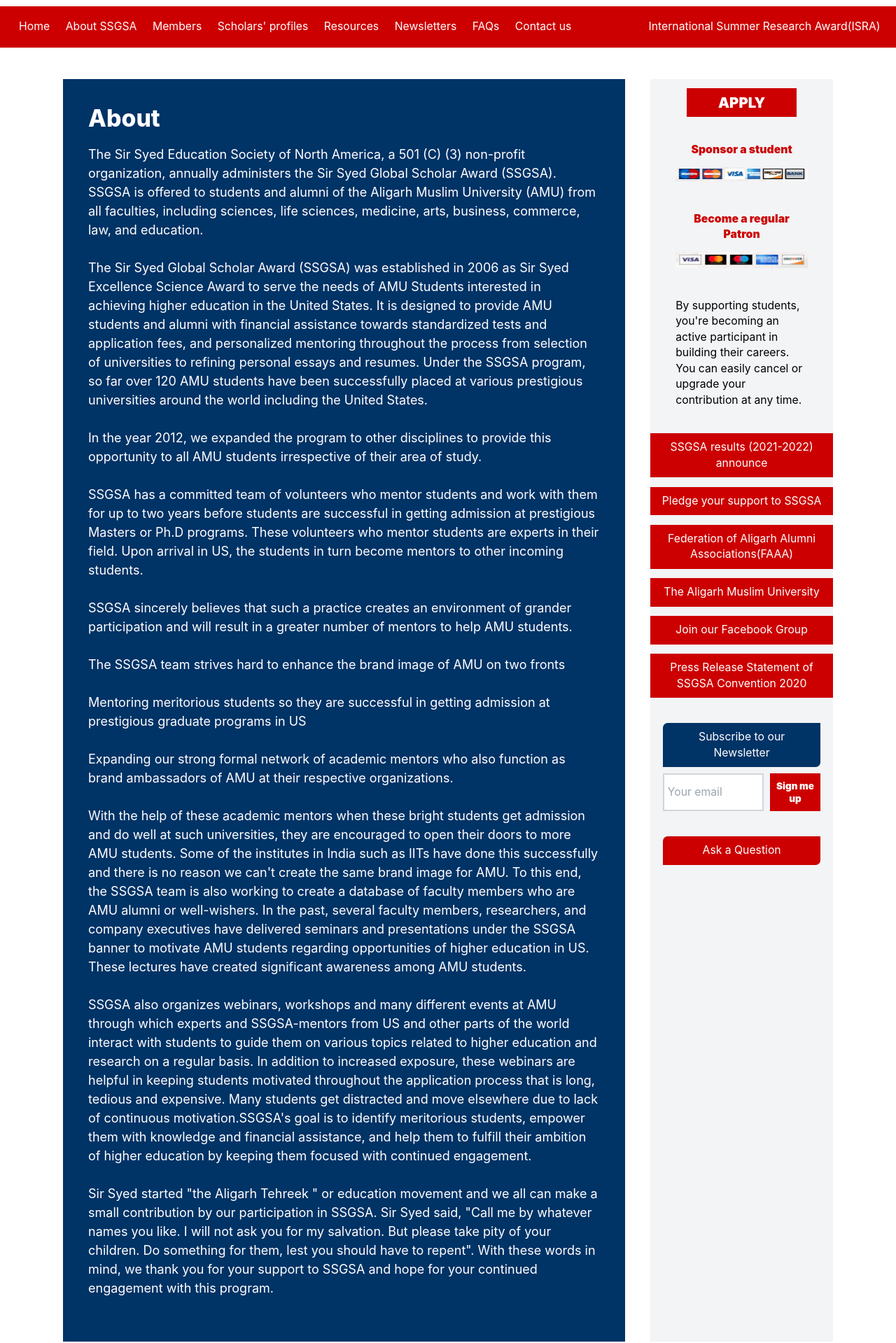
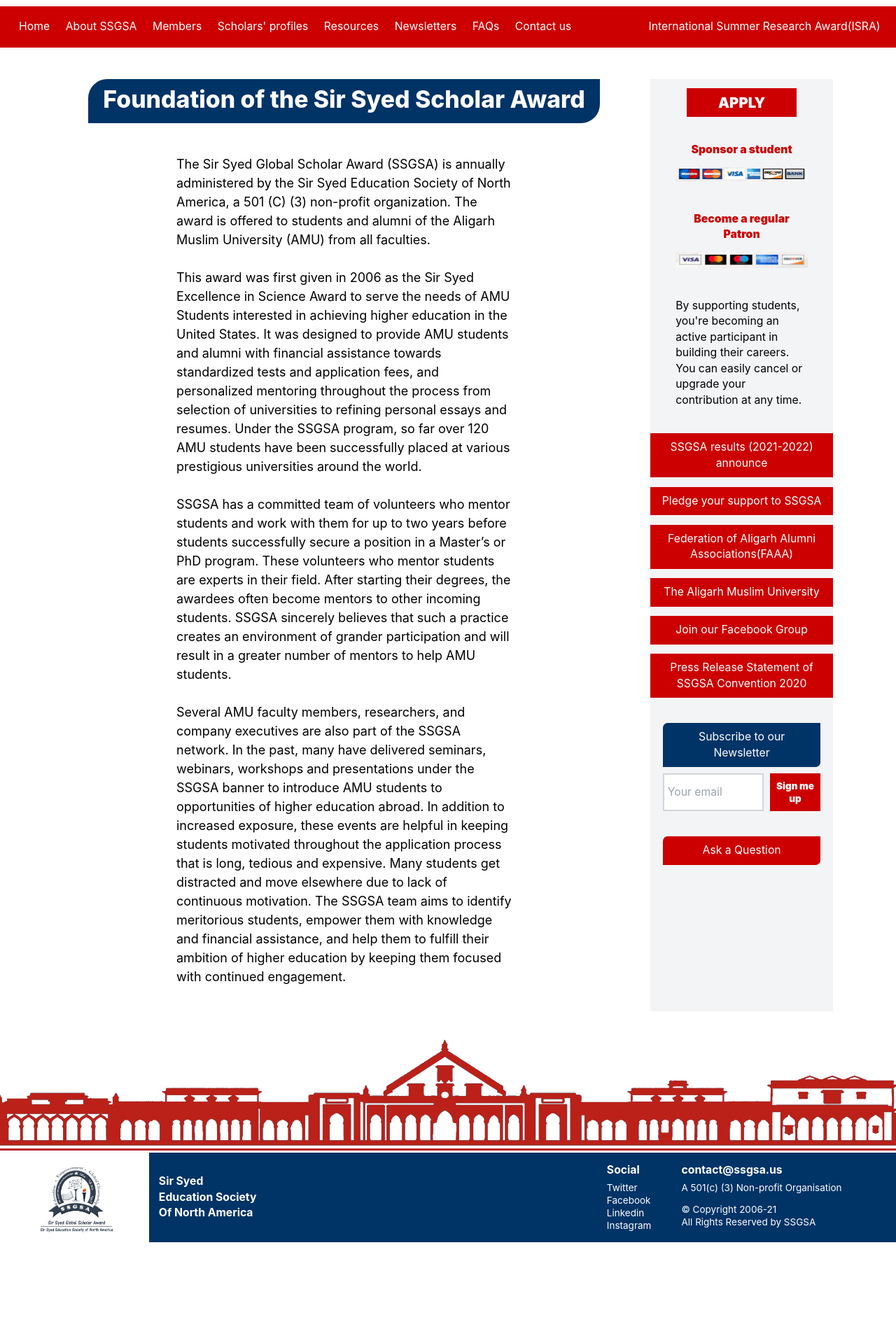
Before and after one commit to ssgsa-us/ssgsa.us, a Next.js app: page /about in a window 1280 px wide. Shown: the part 91-2010 px from the top of the page at 70% size. After the commit the page ends 1866 px from the top, so only its background shows below. Built offline with nearby package versions, Linux system fonts and the light colour scheme.

Commit message:
Updated the textual CSS of About File

```diff
--- a/components/About.js
+++ b/components/About.js
@@ -1,104 +1,51 @@
 import Image from "next/image";
 import Link from "next/link";
 
-const About = () => {
+ const About = () => {
   return (
-    <div className="bg-blue-850 text-white w-full lg:mr-4 lg:p-8 p-4">
-      <h1 className="lg:text-3xl text-2xl mb-4 font-extrabold">About</h1>
+    <div className="  text-black w-full lg:mr-4 lg:p-8 p-4">
+      <h1 className="  -my-8 bg-blue-850 lg:text-3xl text-2xl mb-10 h-14 text-white text-center font-extrabold py-2 rounded-tl-3xl rounded-br-3xl">Foundation of the Sir Syed Scholar Award</h1>
+       <div className=" mx-28 " >
+      <p>
+        The Sir Syed Global Scholar Award (SSGSA) is annually administered by the
+        Sir Syed Education Society of North America, a 501 (C) (3) non-profit organization.
+        The award is offered to students and alumni of the Aligarh Muslim University (AMU)
+        from all faculties.
 
-      <p>
-        The Sir Syed Education Society of North America, a 501 (C) (3)
-        non-profit organization, annually administers the Sir Syed Global
-        Scholar Award (SSGSA). SSGSA is offered to students and alumni of the
-        Aligarh Muslim University (AMU) from all faculties, including sciences,
-        life sciences, medicine, arts, business, commerce, law, and education.
       </p>
       <br />
       <p>
-        The Sir Syed Global Scholar Award (SSGSA) was established in 2006 as Sir
-        Syed Excellence Science Award to serve the needs of AMU Students
-        interested in achieving higher education in the United States. It is
-        designed to provide AMU students and alumni with financial assistance
-        towards standardized tests and application fees, and personalized
-        mentoring throughout the process from selection of universities to
-        refining personal essays and resumes. Under the SSGSA program, so far
-        over 120 AMU students have been successfully placed at various
-        prestigious universities around the world including the United States.
+        This award was first given in 2006 as the Sir Syed Excellence in Science Award to
+        serve the needs of AMU Students interested in achieving higher education in the
+        United States. It was designed to provide AMU students and alumni with financial
+        assistance towards standardized tests and application fees, and personalized mentoring
+        throughout the process from selection of universities to refining personal essays and resumes.
+        Under the SSGSA program, so far over 120 AMU students have been successfully placed at
+        various prestigious universities around the world.
       </p>
       <br />
       <p>
-        In the year 2012, we expanded the program to other disciplines to
-        provide this opportunity to all AMU students irrespective of their area
-        of study.
+      SSGSA has a committed team of volunteers who mentor students
+      and work with them for up to two years before students successfully secure a
+      position in a Master’s or PhD program. These volunteers who mentor students are
+      experts in their field. After starting their degrees, the awardees often become
+      mentors to other incoming students. SSGSA sincerely believes that such a practice
+      creates an environment of grander participation and will result in a greater
+      number of mentors to help AMU students.
       </p>
       <br />
       <p>
-        SSGSA has a committed team of volunteers who mentor students and work
-        with them for up to two years before students are successful in getting
-        admission at prestigious Masters or Ph.D programs. These volunteers who
-        mentor students are experts in their field. Upon arrival in US, the
-        students in turn become mentors to other incoming students.
+      Several AMU faculty members, researchers, and company executives are also
+      part of the SSGSA network. In the past, many have delivered seminars, webinars,
+      workshops and presentations under the SSGSA banner to introduce AMU students to
+      opportunities of higher education abroad. In addition to increased exposure, these events are
+      helpful in keeping students motivated throughout the application process that is long, tedious and expensive.
+      Many students get distracted and move elsewhere due to lack of continuous motivation.
+      The SSGSA team aims to identify meritorious students, empower them with knowledge and financial assistance,
+      and help them to fulfill their ambition of higher education by keeping them focused with continued engagement.
+
       </p>
-      <br />
-      <p>
-        SSGSA sincerely believes that such a practice creates an environment of
-        grander participation and will result in a greater number of mentors to
-        help AMU students.
-      </p>
-      <br />
-      <p>
-        The SSGSA team strives hard to enhance the brand image of AMU on two
-        fronts
-      </p>
-      <br />
-      <p>
-        Mentoring meritorious students so they are successful in getting
-        admission at prestigious graduate programs in US
-      </p>
-      <br />
-      <p>
-        Expanding our strong formal network of academic mentors who also
-        function as brand ambassadors of AMU at their respective organizations.
-      </p>
-      <br />
-      <p>
-        With the help of these academic mentors when these bright students get
-        admission and do well at such universities, they are encouraged to open
-        their doors to more AMU students. Some of the institutes in India such
-        as IITs have done this successfully and there is no reason we can&apos;t
-        create the same brand image for AMU. To this end, the SSGSA team is also
-        working to create a database of faculty members who are AMU alumni or
-        well-wishers. In the past, several faculty members, researchers, and
-        company executives have delivered seminars and presentations under the
-        SSGSA banner to motivate AMU students regarding opportunities of higher
-        education in US. These lectures have created significant awareness among
-        AMU students.
-      </p>
-      <br />
-      <p>
-        SSGSA also organizes webinars, workshops and many different events at
-        AMU through which experts and SSGSA-mentors from US and other parts of
-        the world interact with students to guide them on various topics related
-        to higher education and research on a regular basis. In addition to
-        increased exposure, these webinars are helpful in keeping students
-        motivated throughout the application process that is long, tedious and
-        expensive. Many students get distracted and move elsewhere due to lack
-        of continuous motivation.SSGSA&apos;s goal is to identify meritorious
-        students, empower them with knowledge and financial assistance, and help
-        them to fulfill their ambition of higher education by keeping them
-        focused with continued engagement.
-      </p>
-      <br />
-      <p>
-        Sir Syed started &quot;the Aligarh Tehreek &quot; or education movement
-        and we all can make a small contribution by our participation in SSGSA.
-        Sir Syed said, &quot;Call me by whatever names you like. I will not ask
-        you for my salvation. But please take pity of your children. Do
-        something for them, lest you should have to repent&quot;. With these
-        words in mind, we thank you for your support to SSGSA and hope for your
-        continued engagement with this program.
-      </p>
-      <br />
+     </div>
     </div>
   );
 };
```
